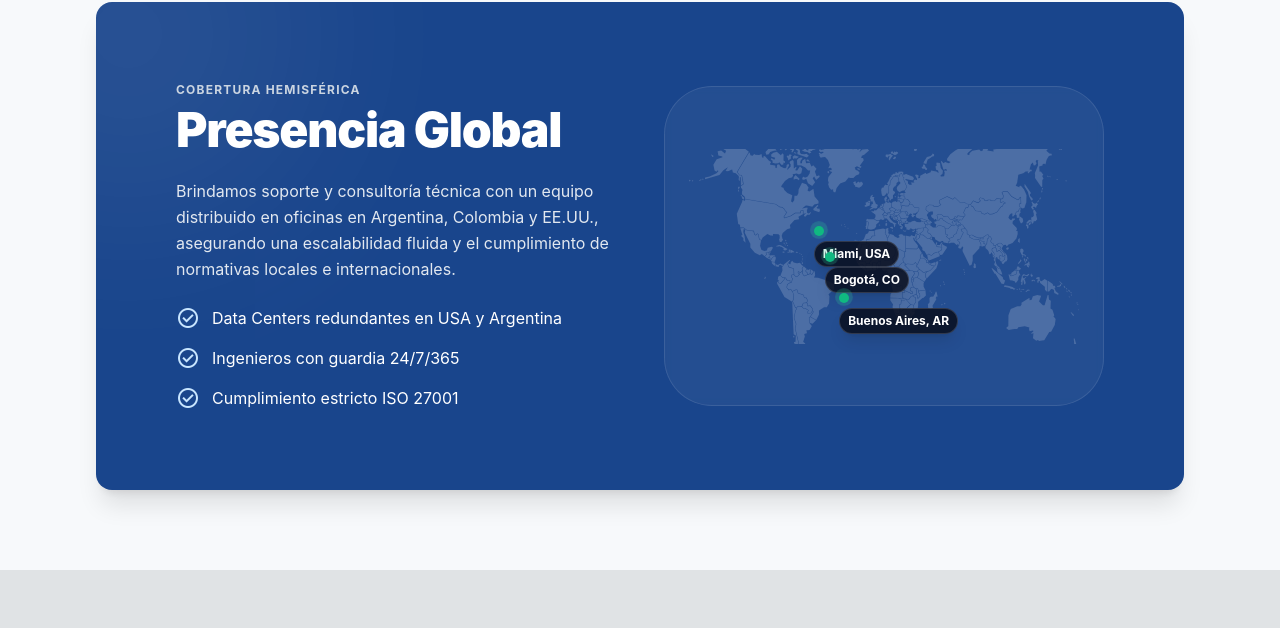
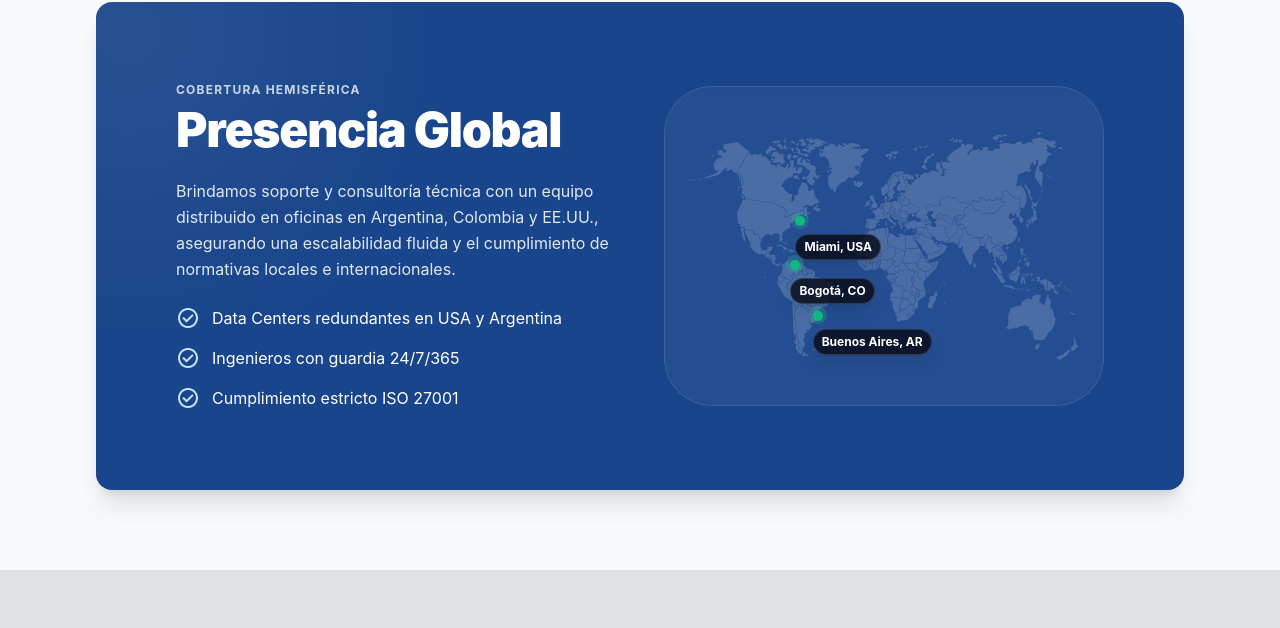
Before and after one commit to rontubot/hynet, a website: page nosotros.html in a window 1280 px wide. Shown: the part 3020-3648 px from the top of the page. Drawn offline with nearby package versions, Linux system fonts and the light colour scheme; a web font is replaced by a local one.

```diff
--- a/nosotros.html
+++ b/nosotros.html
@@ -306,24 +306,24 @@
 
           <div class="h-80 bg-white/5 border border-white/10 rounded-xl relative flex items-center justify-center p-6 backdrop-blur-sm overflow-hidden">
             <!-- Dotted/Vector Map Container with Robinson Projection Aspect Ratio -->
-            <div class="relative w-full max-h-full aspect-[2/1]">
+            <div class="relative w-full max-h-full aspect-[784/459]">
               <!-- Map Background (As a separate sibling, styled in white with ~18% opacity for dark background integration) -->
-              <div class="absolute inset-0 bg-no-repeat bg-center bg-cover opacity-[0.18]" style="background-image: url('assets/images/world_map.svg');"></div>
+              <div class="absolute inset-0 bg-no-repeat bg-center bg-contain opacity-[0.18]" style="background-image: url('assets/images/world_map.svg');"></div>
 
               <!-- Miami, USA -->
-              <div class="absolute w-2.5 h-2.5 bg-emerald-400 rounded-full animate-ping left-[32%] top-[39.5%] z-30"></div>
-              <div class="absolute w-2.5 h-2.5 bg-emerald-500 rounded-full left-[32%] top-[39.5%] z-30"></div>
-              <span class="absolute text-xs font-bold left-[32%] top-[47.5%] whitespace-nowrap px-2 py-1 rounded shadow-lg z-30" style="background-color: rgba(10, 15, 30, 0.85); color: #ffffff; border: 1px solid rgba(255, 255, 255, 0.15);">Miami, USA</span>
+              <div class="absolute w-2.5 h-2.5 bg-emerald-400 rounded-full animate-ping left-[27.3%] top-[36.7%] z-30"></div>
+              <div class="absolute w-2.5 h-2.5 bg-emerald-500 rounded-full left-[27.3%] top-[36.7%] z-30"></div>
+              <span class="absolute text-xs font-bold left-[27.3%] top-[44.7%] whitespace-nowrap px-2 py-1 rounded shadow-lg z-30" style="background-color: rgba(10, 15, 30, 0.85); color: #ffffff; border: 1px solid rgba(255, 255, 255, 0.15);">Miami, USA</span>
 
               <!-- Bogotá, CO -->
-              <div class="absolute w-2.5 h-2.5 bg-emerald-400 rounded-full animate-ping left-[34.8%] top-[53%] z-30"></div>
-              <div class="absolute w-2.5 h-2.5 bg-emerald-500 rounded-full left-[34.8%] top-[53%] z-30"></div>
-              <span class="absolute text-xs font-bold left-[34.8%] top-[61%] whitespace-nowrap px-2 py-1 rounded shadow-lg z-30" style="background-color: rgba(10, 15, 30, 0.85); color: #ffffff; border: 1px solid rgba(255, 255, 255, 0.15);">Bogotá, CO</span>
+              <div class="absolute w-2.5 h-2.5 bg-emerald-400 rounded-full animate-ping left-[26%] top-[56%] z-30"></div>
+              <div class="absolute w-2.5 h-2.5 bg-emerald-500 rounded-full left-[26%] top-[56%] z-30"></div>
+              <span class="absolute text-xs font-bold left-[26%] top-[64%] whitespace-nowrap px-2 py-1 rounded shadow-lg z-30" style="background-color: rgba(10, 15, 30, 0.85); color: #ffffff; border: 1px solid rgba(255, 255, 255, 0.15);">Bogotá, CO</span>
 
               <!-- Buenos Aires, AR -->
-              <div class="absolute w-2.5 h-2.5 bg-emerald-400 rounded-full animate-ping left-[38.5%] top-[74%] z-30"></div>
-              <div class="absolute w-2.5 h-2.5 bg-emerald-500 rounded-full left-[38.5%] top-[74%] z-30"></div>
-              <span class="absolute text-xs font-bold left-[38.5%] top-[82%] whitespace-nowrap px-2 py-1 rounded shadow-lg z-30" style="background-color: rgba(10, 15, 30, 0.85); color: #ffffff; border: 1px solid rgba(255, 255, 255, 0.15);">Buenos Aires, AR</span>
+              <div class="absolute w-2.5 h-2.5 bg-emerald-400 rounded-full animate-ping left-[31.7%] top-[78.3%] z-30"></div>
+              <div class="absolute w-2.5 h-2.5 bg-emerald-500 rounded-full left-[31.7%] top-[78.3%] z-30"></div>
+              <span class="absolute text-xs font-bold left-[31.7%] top-[86.3%] whitespace-nowrap px-2 py-1 rounded shadow-lg z-30" style="background-color: rgba(10, 15, 30, 0.85); color: #ffffff; border: 1px solid rgba(255, 255, 255, 0.15);">Buenos Aires, AR</span>
 
             </div>
           </div>
```
